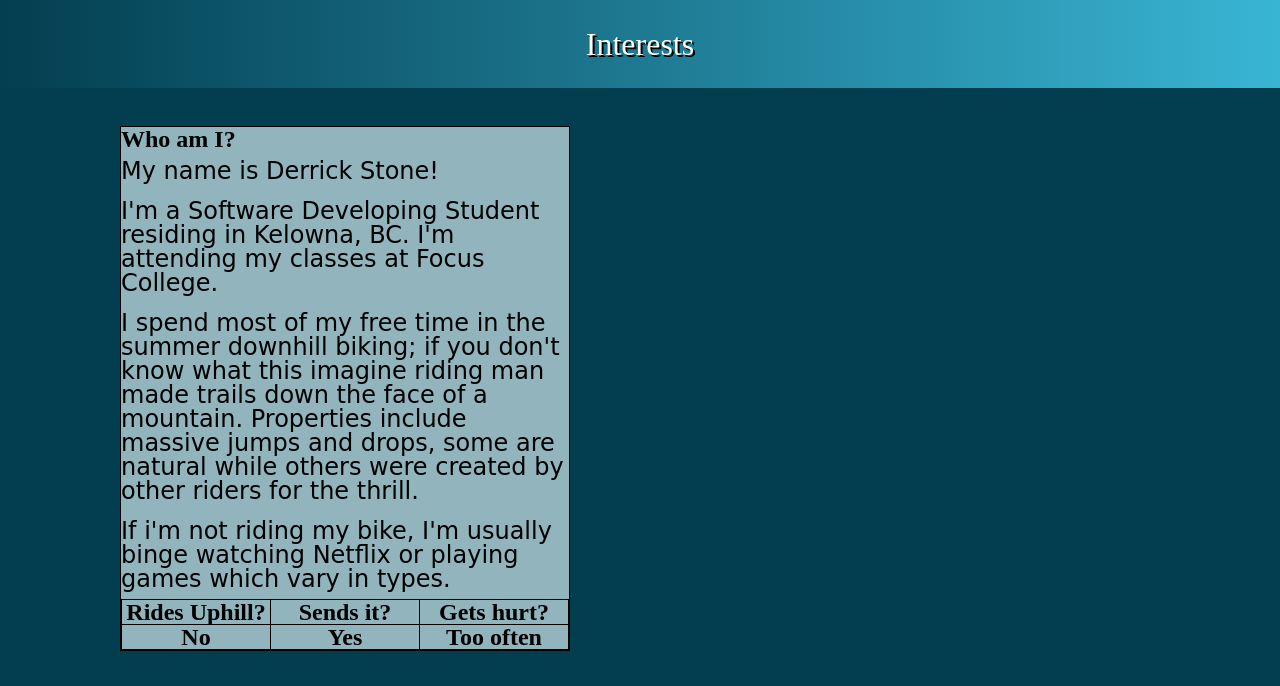
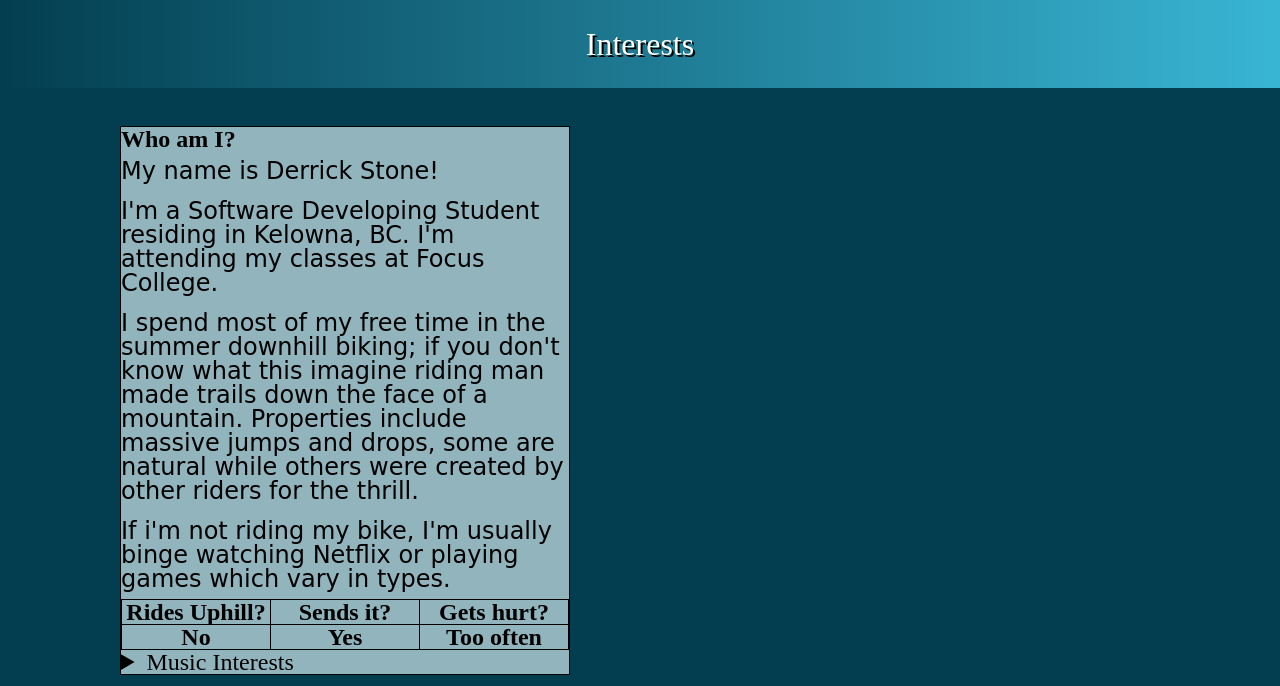
Before and after one commit to Focus-College/assignment1, a plain HTML site: page public/interests.html in a window 1280 px wide. Shown: the top 686 px of the page. Drawn offline with Linux system fonts and the light colour scheme.

Commit message:
Added details & summary

```diff
--- a/public/interests.html
+++ b/public/interests.html
@@ -37,6 +37,10 @@
               <th>Too often</th>
             </tr>
           </table>
+          <details>
+            <summary>Music Interests</summary>
+            <p>Heavy metal is my go to! Of mice and men? So good!</p>
+          </details>
         </article>
 
         <section>
```
